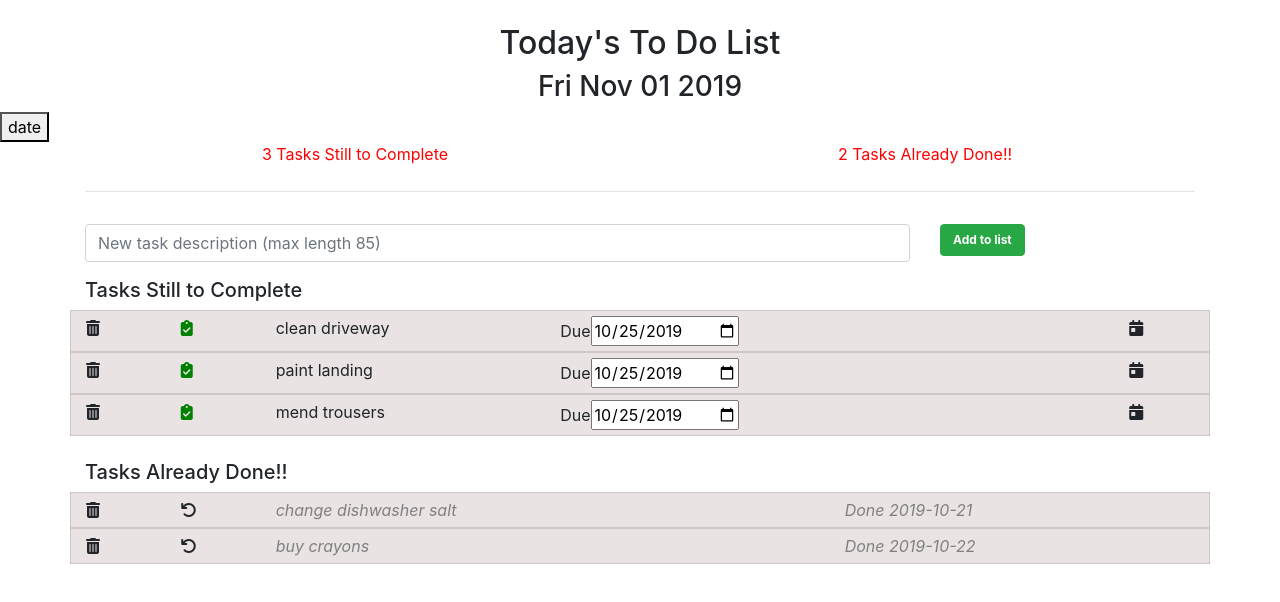
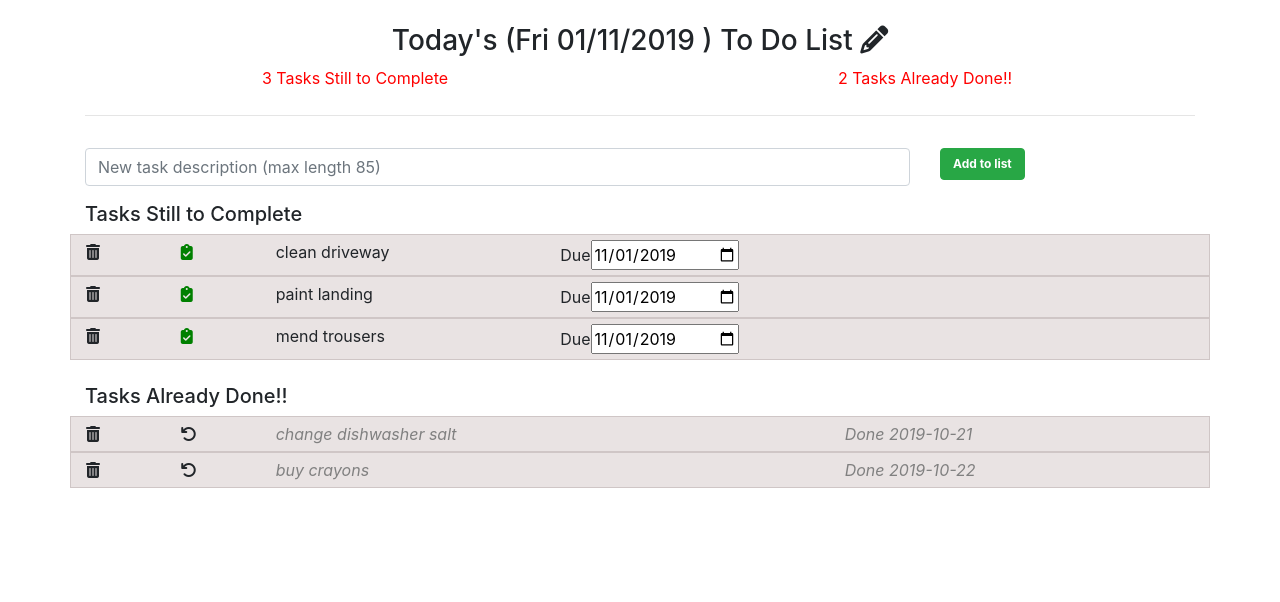
Before and after one commit to helenjgardner/final_todo_application, a React (Create React App) app: page / in a window 1280 px wide. Shown: the top 602 px of the page. Built offline with nearby package versions, Linux system fonts and the light colour scheme.

Commit message:
changed dot to item, some improvements to date

```diff
--- a/src/App.js
+++ b/src/App.js
@@ -11,13 +11,13 @@ class App extends React.Component {
 
   state = {
     tasks: [
-      { text: "clean driveway", completed: false, dateDue: "2019-10-28", dateDone: "", id: uuid() },
-      { text: "paint landing", completed: false, dateDue: "2019-10-19", dateDone: "", id: uuid() },
-      { text: "mend trousers", completed: false, dateDue: "2019-10-28", dateDone: "", id: uuid() },
-      { text: "change dishwasher salt", completed: true, dateDue: "2019-10-28", dateDone: "2019-10-21", id: uuid() },
-      { text: "buy crayons", completed: true, dateDue: "2019-10-28", dateDone: "2019-10-22", id: uuid() }
+      { text: "clean driveway", completed: false, dateDue: moment().format("YYYY-MM-DD"), dateDone: "", id: uuid() },
+      { text: "paint landing", completed: false, dateDue: moment().format("YYYY-MM-DD"), dateDone: "", id: uuid() },
+      { text: "mend trousers", completed: false, dateDue: moment().format("YYYY-MM-DD"), dateDone: "", id: uuid() },
+      { text: "change dishwasher salt", completed: true, dateDue: moment().format("YYYY-MM-DD"), dateDone: "2019-10-21", id: uuid() },
+      { text: "buy crayons", completed: true, dateDue: moment().format("YYYY-MM-DD"), dateDone: "2019-10-22", id: uuid() }
     ],
-      dateToday: new Date()
+      dateToday: moment().format("ddd DD/MM/YYYY")
   }
 
   addTask = (taskText) => {
@@ -40,11 +40,6 @@ class App extends React.Component {
     })
   }
 
-  displayDate=() =>{
-
-  let now =moment();
-  alert (now.unix());
-  }
    deleteTask = (id) => {
 
       const tasksCopy = this.state.tasks.filter(item => {
@@ -79,17 +74,14 @@ class App extends React.Component {
   }
 
   render() {
-    // is this valid?
-    const tasksToDo=this.state.tasks.filter( dot =>{return !dot.completed})
-    const tasksDone=this.state.tasks.filter( dot =>{return dot.completed})
+
+    const tasksToDo=this.state.tasks.filter( item =>{return !item.completed})
+    const tasksDone=this.state.tasks.filter( item =>{return item.completed})
 
     return (
       <div>
         <br />
-        {/* <h2> Today's ({Date()} ) To Do List <i className="fas fa-pencil-alt"> </i> </h2> */}
-        <h2> Today's To Do List </h2>
-        <h3> {this.state.dateToday.toDateString()}</h3>
-        <button onClick={this.displayDate} >date </button>
+        <h3> Today's ({this.state.dateToday} ) To Do List <i className="fas fa-pencil-alt"> </i> </h3>
         <div className="container">
           <div className="row" id="totalItem">
             <hr />
--- a/src/TaskToDo.js
+++ b/src/TaskToDo.js
@@ -1,5 +1,6 @@
 import React from "react";
 import "./TaskToDo.css";
+import moment from 'moment';
 import DatePicker from "react-datepicker";
 import "react-datepicker/dist/react-datepicker.css";
 import 'date-fns';
@@ -53,14 +54,11 @@ class TaskToDo extends React.Component {
                 Due
                 <input type="date"
                 name="dateChosen"
-                value={this.state.startDate}
-                // min={this.state.startDate}
+                value={this.props.dateDue}
+                min={moment().format("YYYY-MM-DD")}
                 onChange={this.handleChange}
                 />
                 </div>
-                <div className="col-6 col-sm-1" onClick={this.clickDate} data-div_id={this.props.id}>
-                <i className="fas fa-calendar-day" title="set due date"></i>
-                    </div>
                   {/* <DatePicker
                          selected={this.state.startDate}
                          onChange={this.handleChange}
```
